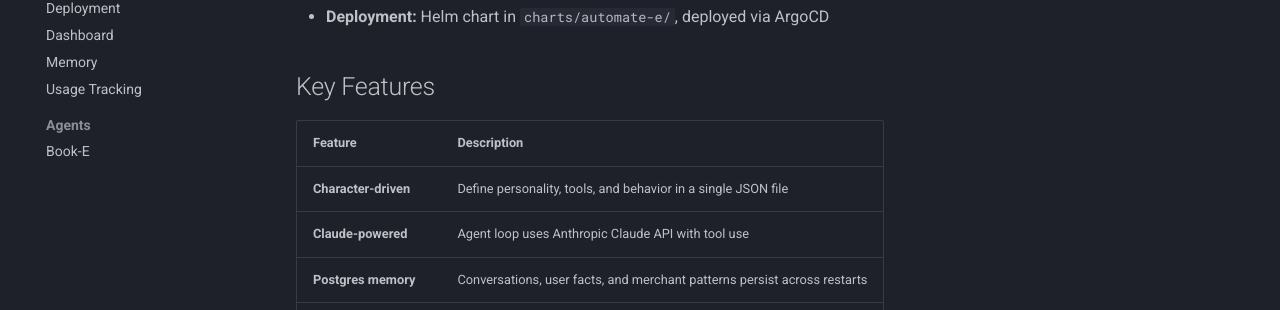
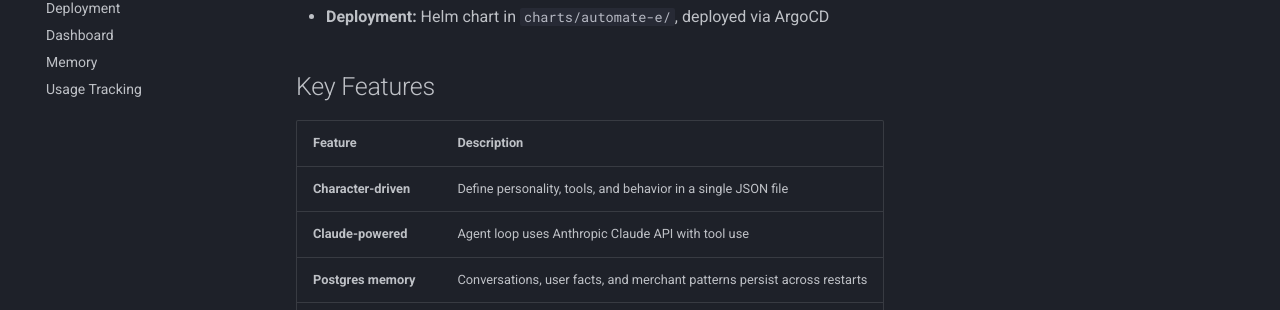
Before and after one commit to Stig-Johnny/automate-e, an MkDocs documentation site: the page built from docs/index.md, in a window 1280 px wide. Shown: the part 336-646 px from the top of the page. Built offline with MkDocs 1.6.1 and Material for MkDocs 9.7.7, drawn with Linux system fonts in a browser that asks for light colours; comment, search, counter and statistics services are not loaded.

Commit message:
fix: remove deleted agents/book-e.md from mkdocs nav
Fixes docs deploy failure in strict mode.

Co-Authored-By: Claude Opus 4.6 (1M context) <noreply@anthropic.com>

```diff
--- a/mkdocs.yml
+++ b/mkdocs.yml
@@ -52,7 +52,5 @@ nav:
     - Dashboard: dashboard.md
     - Memory: memory.md
     - Usage Tracking: usage-tracking.md
-  - Agents:
-    - Book-E: agents/book-e.md
 
 strict: true
```
